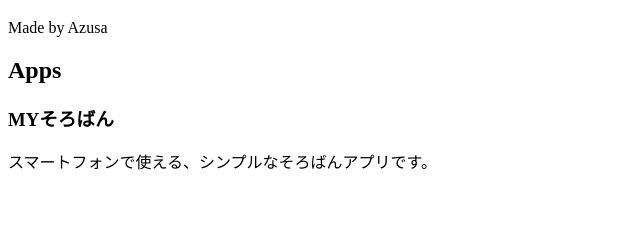
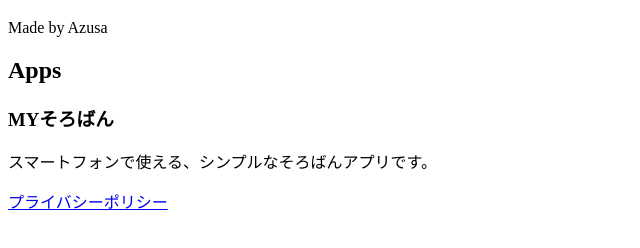
Before and after one commit to azusa-kobo/azusa-kobo-site, a plain HTML site: page index.html in a window 1280 px wide. Shown: the part 70-318 px from the top of the page, without its empty margins (0-640 px from the left). Drawn offline with Linux system fonts and the light colour scheme.

Commit message:
Add privacy policy link to index.html

```diff
--- a/index.html
+++ b/index.html
@@ -13,5 +13,9 @@
 
   <h3>MYそろばん</h3>
   <p>スマートフォンで使える、シンプルなそろばんアプリです。</p>
+
+  <p>
+  <a href="privacy.html">プライバシーポリシー</a>
+</p>
 </body>
 </html>
```
